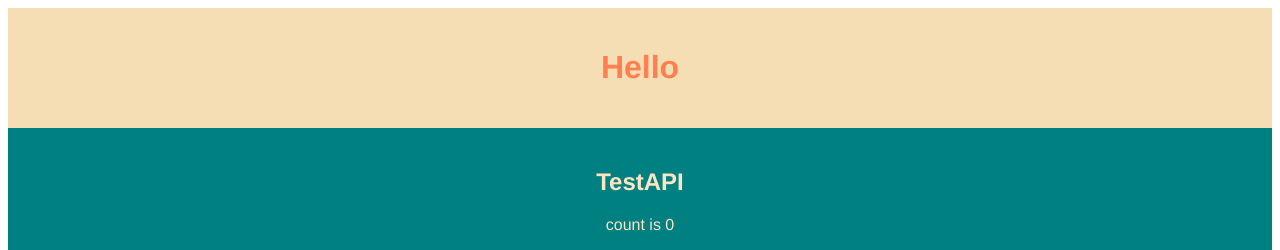
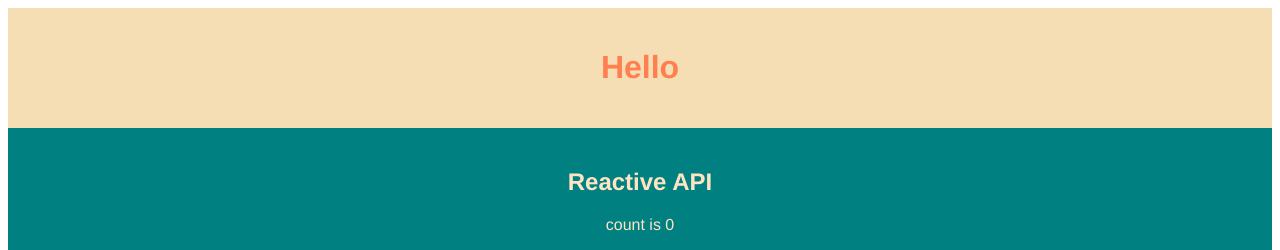
Before and after one commit to consolejs/vue3-composition-api-fresh, a Vue app: page / in a window 1280 px wide. Shown: the top 250 px of the page. Built offline with nearby package versions, Linux system fonts and the light colour scheme.

Commit message:
:fire: rename testapi to reactiveapi

```diff
--- a/src/App.vue
+++ b/src/App.vue
@@ -2,7 +2,7 @@
 <div id="app">
     <!-- <img alt="Vue logo" src="./assets/logo.png"> -->
     <HelloWorld msg="Welcome to Your Vue.js App" />
-    <TestAPI msg="Test!" />
+    <ReactiveAPI msg="Reactive API!" />
     <Setup />
     <LifeCycle />
 </div>
@@ -10,7 +10,7 @@
 
 <script>
 import HelloWorld from "./components/HelloWorld.vue";
-import TestAPI from "./components/TestAPI.vue";
+import ReactiveAPI from "./components/ReactiveAPI.vue";
 import Setup from "./components/Setup.vue";
 import LifeCycle from "./components/LifeCycle.vue";
 
@@ -18,7 +18,7 @@ export default {
     name: "App",
     components: {
         HelloWorld,
-        TestAPI,
+        ReactiveAPI,
         Setup,
         LifeCycle
     },
--- a/src/components/TestAPI.vue
+++ b/src/components/ReactiveAPI.vue
@@ -1,6 +1,6 @@
 <template>
-<div class="hooks-one">
-    <h2>TestAPI {{ msg }}</h2>
+<div class="reactive-api">
+    <h2>Reactive API {{ msg }}</h2>
     <p>count is {{ count }}</p>
     <p>plusOne is {{ plusOne }}</p>
     <button @click="increment">count +1 </button>
@@ -63,7 +63,7 @@ export default {
 </script>
 
 <style lang="css">
-    .hooks-one{
+    .reactive-api{
         padding: 20px 0;
         background-color: teal;
         color: bisque;
```
